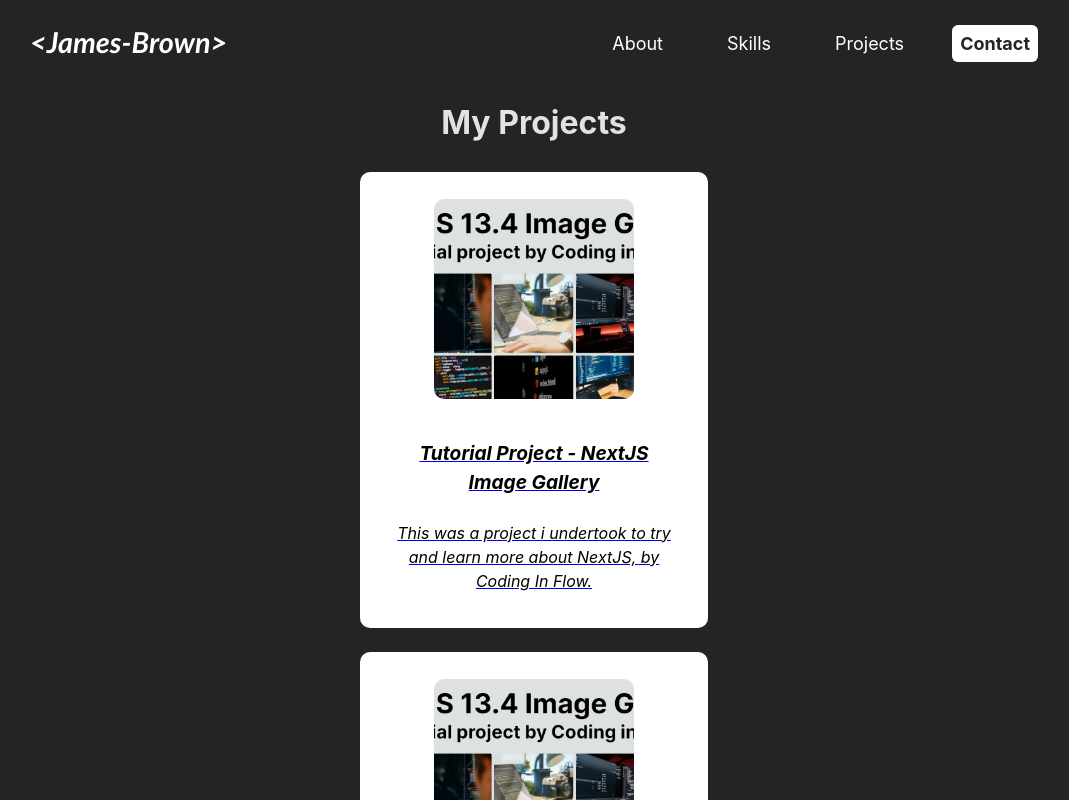
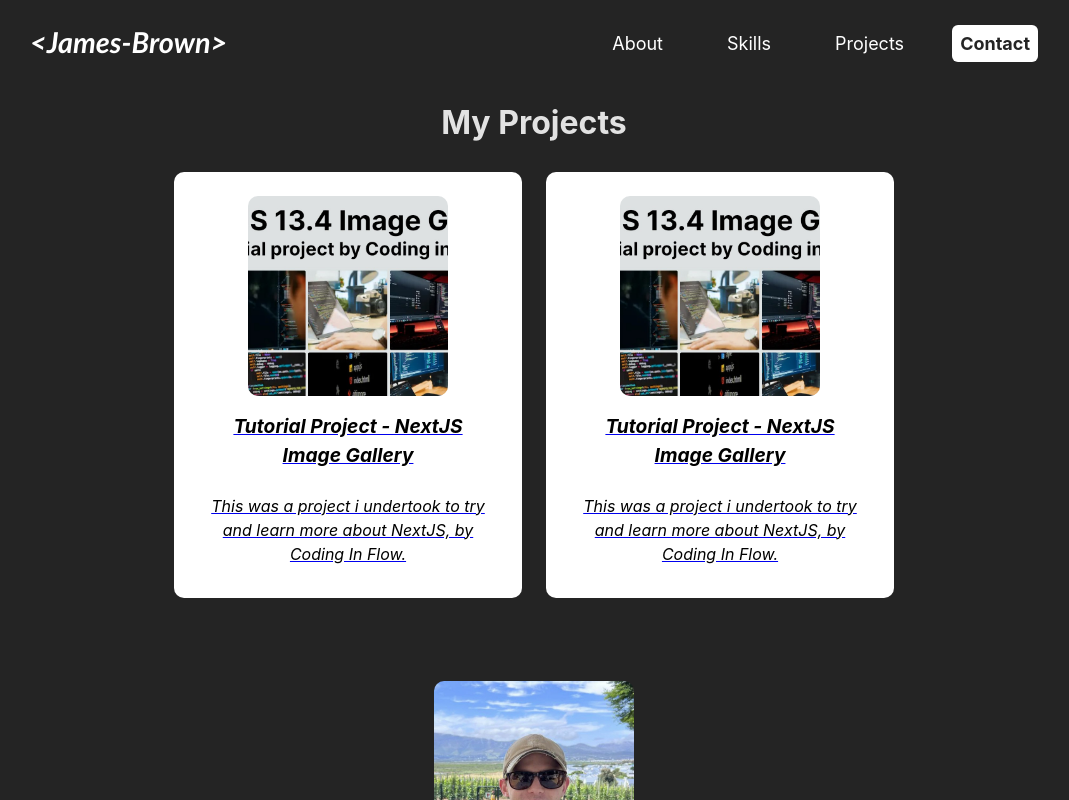
Before and after one commit to James-Frown/New-Portfolio, a React (Vite) app: page /projects in a window 1280 px wide. Shown: the top 800 px of the page, without its empty margins (106-1175 px from the left). Built offline with nearby package versions, Linux system fonts and the light colour scheme.

Commit message:
Newest Changes | some bug fixes

```diff
--- a/src/pages/projectsPage/projects.css
+++ b/src/pages/projectsPage/projects.css
@@ -37,7 +37,7 @@
     height: 200px;
 }
 
-.project_card_wrapper {
+.project_card {
     display: flex;
     justify-content: center;
     align-items: center;
--- a/src/pages/projectsPage/projects.jsx
+++ b/src/pages/projectsPage/projects.jsx
@@ -95,7 +95,7 @@ const Projects = () => {
                             My Projects
                         </h1>
                     </div>
-                    <div className="project_card_wrapper">
+                    <div className="project_card">
                         <ProjectCard
                             title="Tutorial Project - NextJS Image Gallery"
                             link="https://next-js-tutorial-1.vercel.app/"
```
